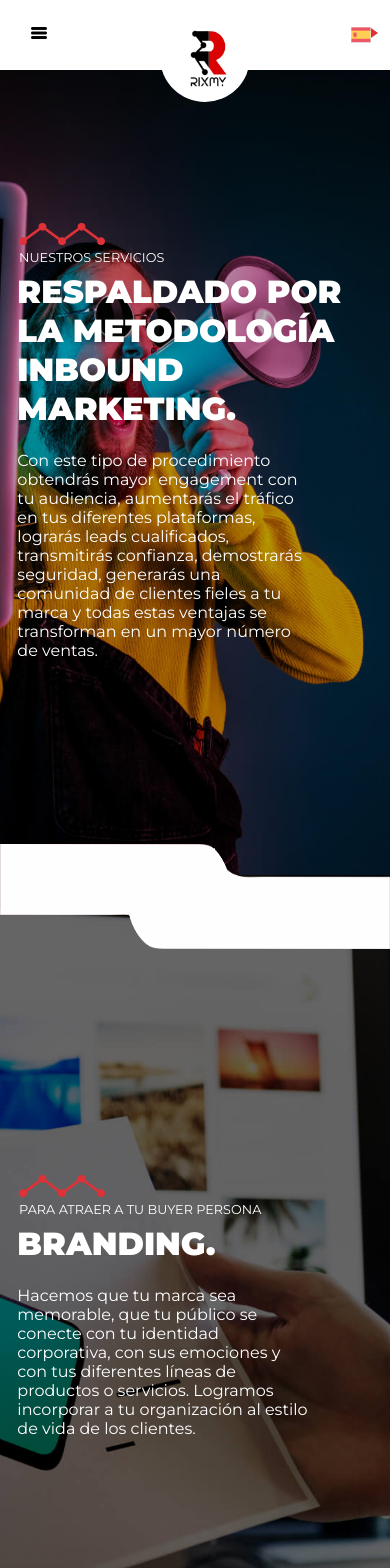
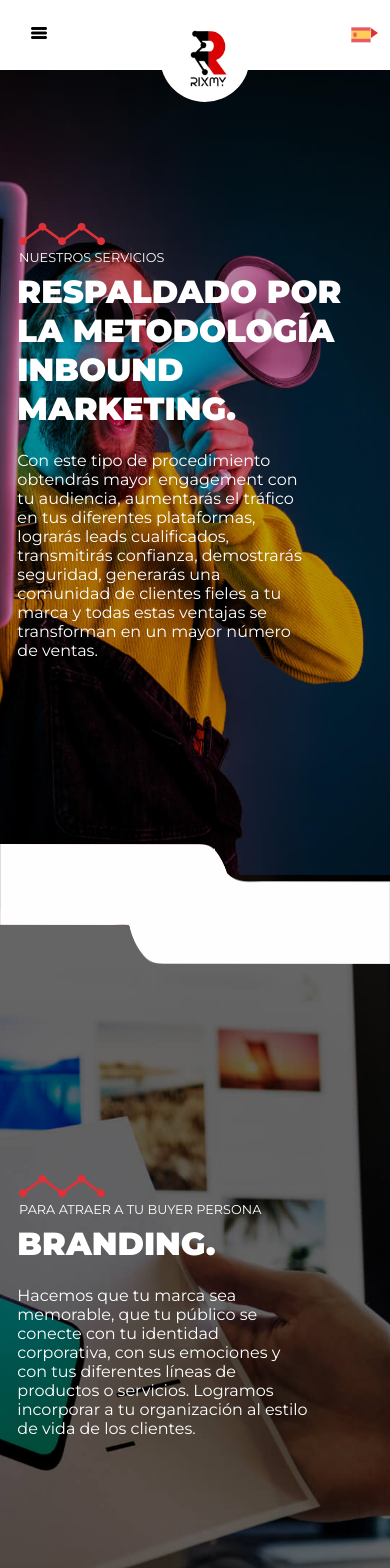
Before and after one commit to Hitpoly/Rixmy, a Next.js app: page /Servicios in a window 390 px wide. Shown: the top 1568 px of the page. Built offline with nearby package versions, Linux system fonts and the light colour scheme.

Commit message:
Tu mensaje de commit

```diff
--- a/app/Servicios/pageServicios.module.css
+++ b/app/Servicios/pageServicios.module.css
@@ -94,15 +94,15 @@
         position: absolute;
         top: 100%;
         width: 100%;
-        height: 350px;
+        height: 400px;
         z-index: 90;
     }
 
     .elemento2{
         position: absolute;
         width: 100%;
-        height: 350px;
-        top: 90%;
+        height: 400px;
+        top: 93%;
         z-index: 90;
     }
 
```
